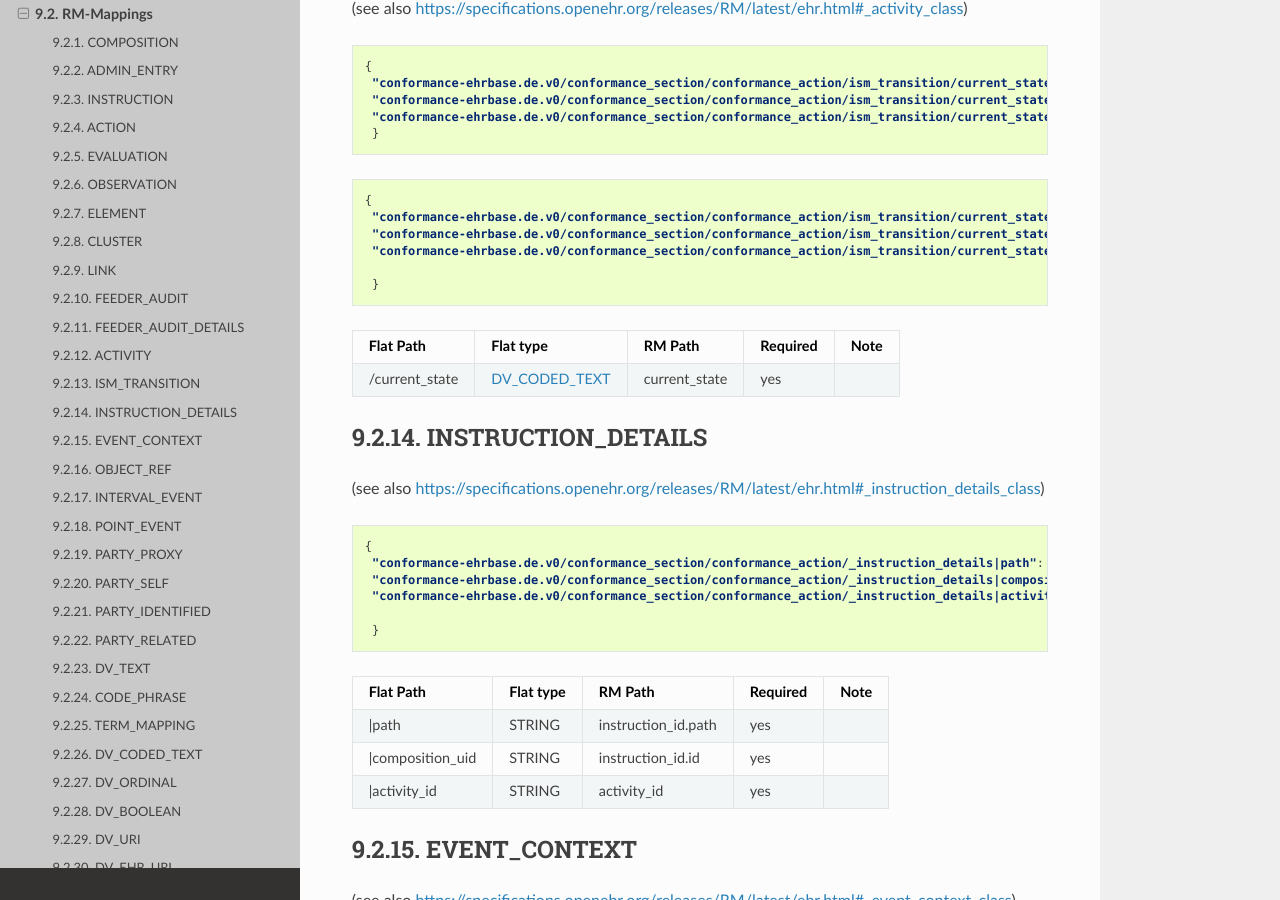
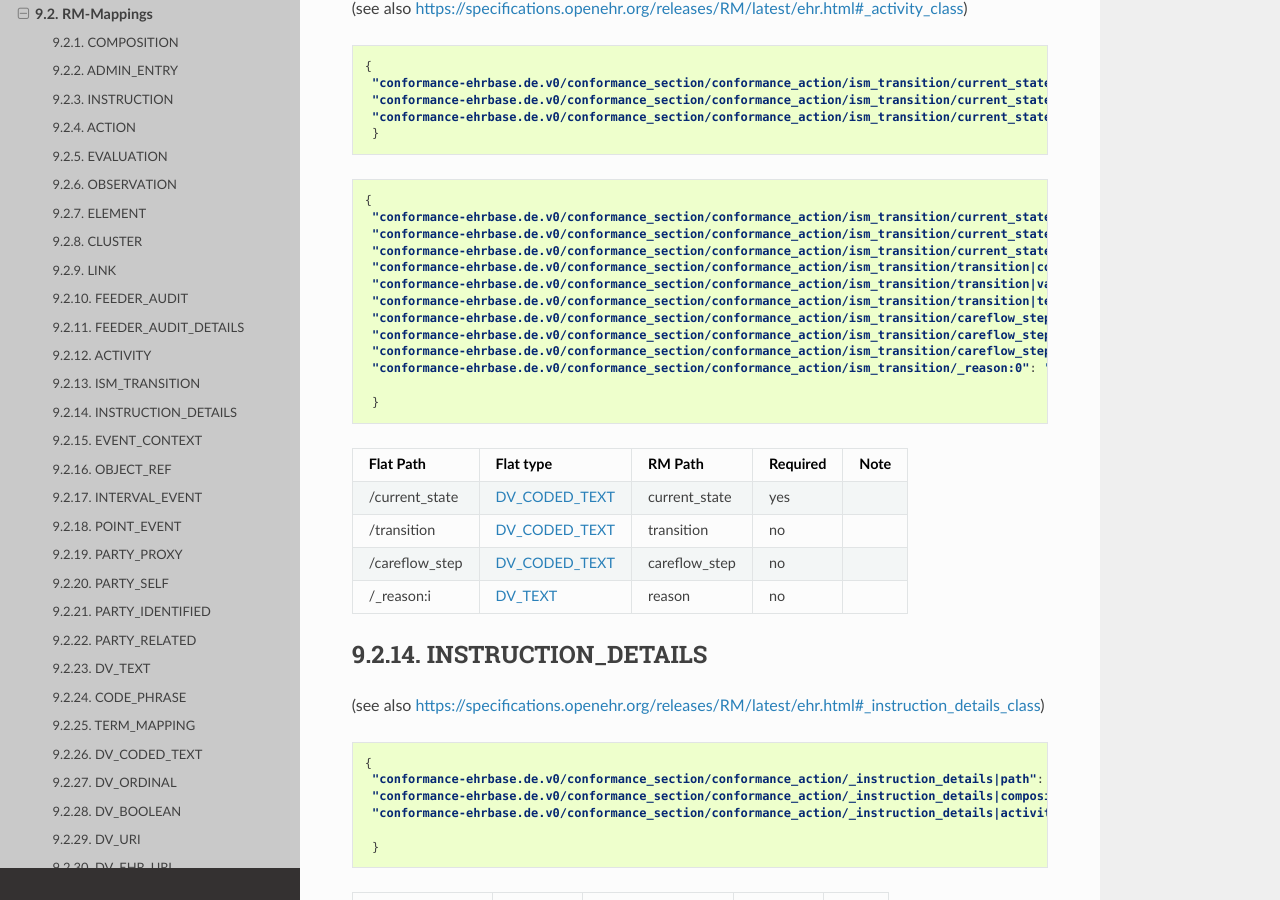
Before and after one commit to ehrbase/documentation, a Sphinx documentation site: the page built from source/09_flat/01_data_types/index.rst, in a window 1280 px wide and 900 px high, scrolled down 13752 px. Built offline with Sphinx 7.4.7 and the Read the Docs theme 2.0.0, drawn with Linux system fonts in a browser that asks for light colours; formulas are drawn with MathJax 3; pages that are not in the unit, such as notebooks, are missing from menus.

Commit message:
add ISM
see CDR-110

```diff
--- a/source/09_flat/01_data_types/index.rst
+++ b/source/09_flat/01_data_types/index.rst
@@ -793,7 +793,14 @@ ISM_TRANSITION
  {
   "conformance-ehrbase.de.v0/conformance_section/conformance_action/ism_transition/current_state|code": "532",
   "conformance-ehrbase.de.v0/conformance_section/conformance_action/ism_transition/current_state|value": "completed",
-  "conformance-ehrbase.de.v0/conformance_section/conformance_action/ism_transition/current_state|terminology": "openehr"
+  "conformance-ehrbase.de.v0/conformance_section/conformance_action/ism_transition/current_state|terminology": "openehr",
+  "conformance-ehrbase.de.v0/conformance_section/conformance_action/ism_transition/transition|code": "548",
+  "conformance-ehrbase.de.v0/conformance_section/conformance_action/ism_transition/transition|value": "finish",
+  "conformance-ehrbase.de.v0/conformance_section/conformance_action/ism_transition/transition|terminology": "openehr",
+  "conformance-ehrbase.de.v0/conformance_section/conformance_action/ism_transition/careflow_step|code": "at0006",
+  "conformance-ehrbase.de.v0/conformance_section/conformance_action/ism_transition/careflow_step|value": "transition",
+  "conformance-ehrbase.de.v0/conformance_section/conformance_action/ism_transition/careflow_step|terminology": "local",
+  "conformance-ehrbase.de.v0/conformance_section/conformance_action/ism_transition/_reason:0": "reason 1"
 
   }
 
@@ -801,6 +808,12 @@ ISM_TRANSITION
 | Flat Path             | Flat type          | RM Path              | Required  | Note                                     |
 +=======================+====================+======================+===========+==========================================+
 | /current_state        | `DV_CODED_TEXT`_   | current_state        | yes       |                                          |
++-----------------------+--------------------+----------------------+-----------+------------------------------------------+
+| /transition           | `DV_CODED_TEXT`_   | transition           | no        |                                          |
++-----------------------+--------------------+----------------------+-----------+------------------------------------------+
+| /careflow_step        | `DV_CODED_TEXT`_   | careflow_step        | no        |                                          |
++-----------------------+--------------------+----------------------+-----------+------------------------------------------+
+| /_reason:i            | `DV_TEXT`_         | reason               | no        |                                          |
 +-----------------------+--------------------+----------------------+-----------+------------------------------------------+
 
 INSTRUCTION_DETAILS
```
